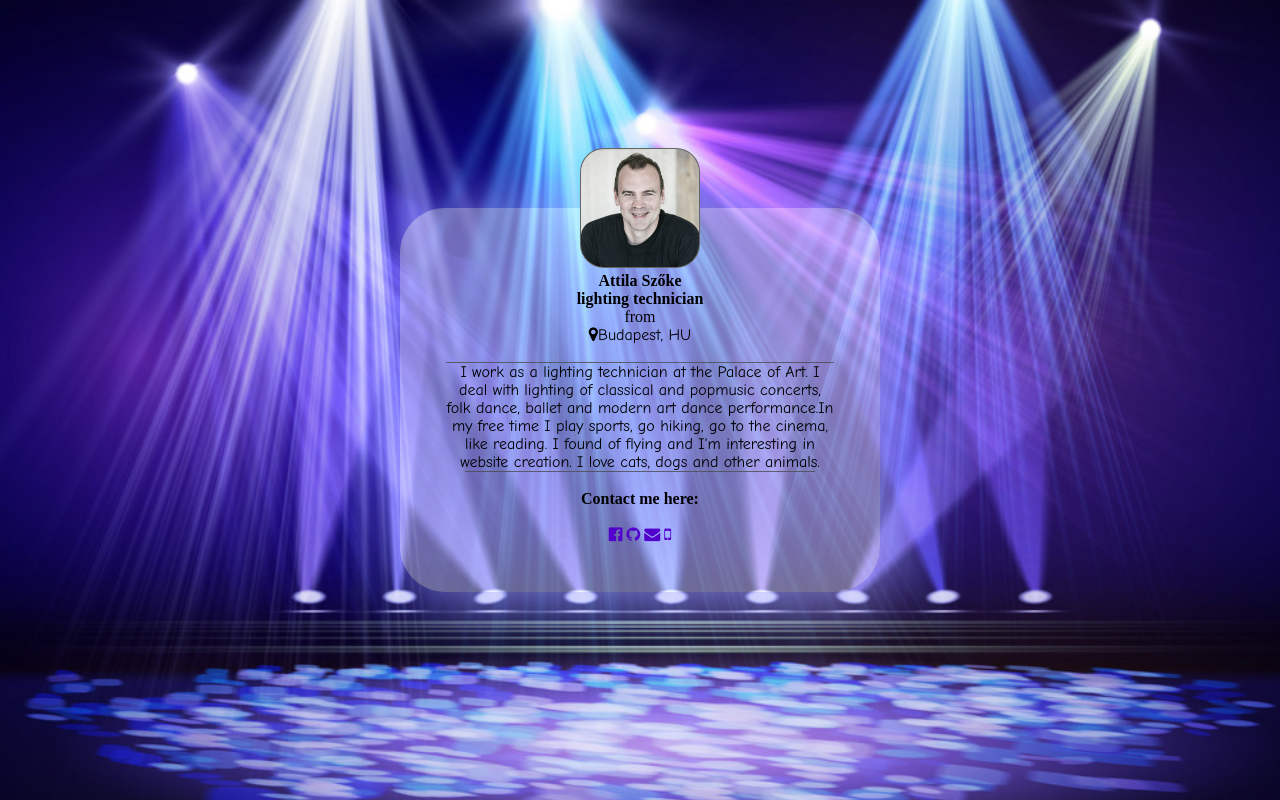
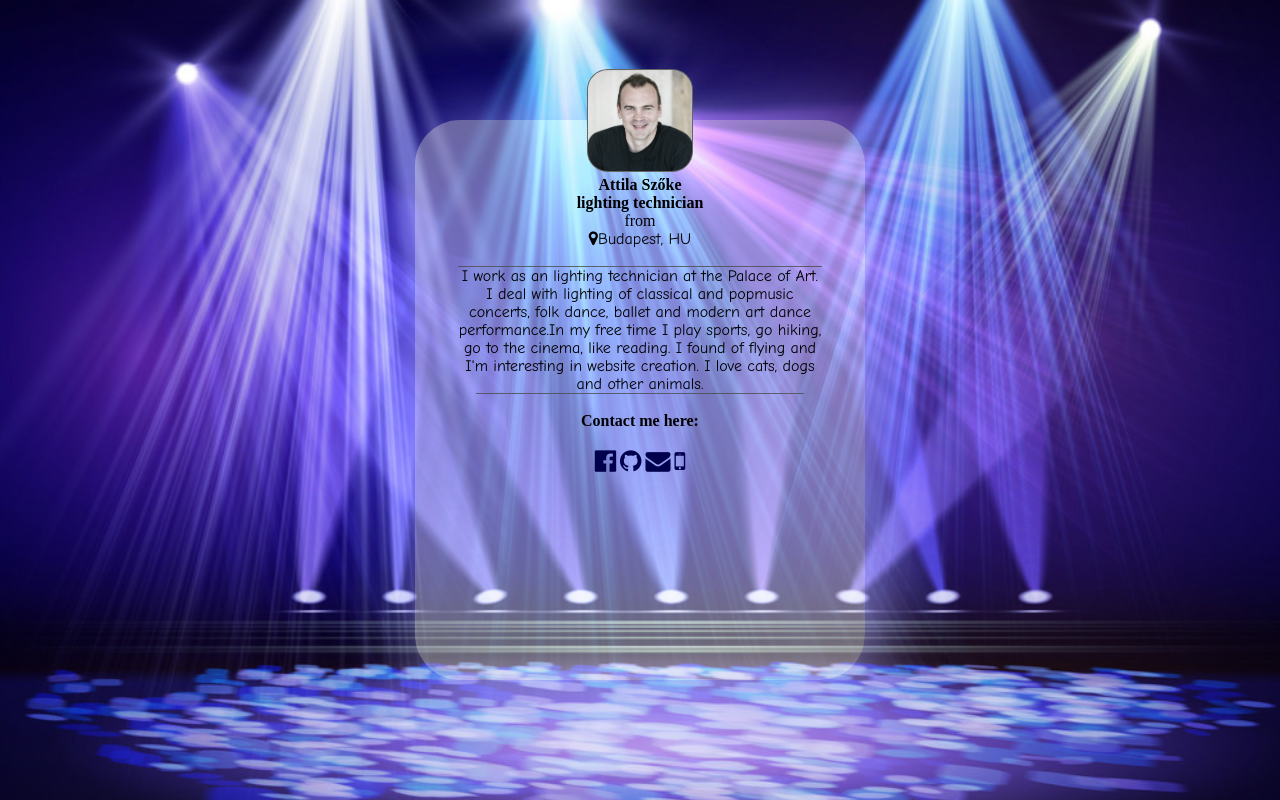
Before and after one commit to 06ATI69/own-card, a plain HTML site: page index.html in a window 1280 px wide. Drawn offline with Linux system fonts and the light colour scheme.

Commit message:
upload the changes and corrected files to GitHub

```diff
--- a/index.html
+++ b/index.html
@@ -23,20 +23,22 @@
       <br>
     <div class="content">
       <p class="abouth">
-      I work as a lighting technician at the Palace of Art. I deal with lighting of classical and popmusic concerts, folk dance, ballet and modern art dance performance.In my free time I play sports, go hiking, go to the cinema, like reading. I found of flying and I'm interesting in website creation. I love cats, dogs and other animals.
+        I work as an lighting technician at the Palace of Art. I deal with lighting of classical and popmusic concerts, folk dance, ballet and modern art dance performance.In my free time I play sports, go hiking, go to the cinema, like reading. I found of flying and I'm interesting in website creation. I love cats, dogs and other animals.</p>
     <section class="links">
       <div class="content">
         <br>
         <h2>Contact me here:</h2>
         <br>
         <ul>
-        <a href="https://facebook.com/?lang=hu" target="_blank"><li><i class="fa fa-facebook-official" aria-hidden="true"></i></li></a>
-        <a href="https://www.github.com" target="_blank"><li><i class="fa fa-github" aria-hidden="true"></i></li></a>
-         <a href="https://www.gmail.com" target="_blank"><li><i class="fa fa-envelope" aria-hidden="true"></i></li></a>
-         <a><li><i class="fa fa-mobile" aria-hidden="true"></i></li></a>
+          <li><a href="https://facebook.com/?lang=hu" target="_blank"><i class="fa fa-facebook-official" aria-hidden="true"></i></a></li>
+          <li><a href="https://www.github.com" target="_blank"><i class="fa fa-github" aria-hidden="true"></i></a></li>
+          <li><a href="https://www.gmail.com" target="_blank"><i class="fa fa-envelope" aria-hidden="true"></i></a></li>
+          <li><a><i class="fa fa-mobile" aria-hidden="true"></i></a></li>
         </ul>
       </div>
      </section>
     </div>
+    </div>
+  </div>
 </body>
 </html>
--- a/own-card.css
+++ b/own-card.css
@@ -22,8 +22,8 @@ body {
   margin: 0 auto;
 }
 img {
-  width: 120px;
-  height: 120px;
+  width: 26%;
+  height: 26%;
   border-radius: 20%;
   padding: 1px;
   background-color: #666;
@@ -40,12 +40,13 @@ img:hover {
   box-shadow: hsla(240, 100%, 85%, .8) 10px 10px 80px;
 }
 .profile-image {
-  margin-top: -60px;
+  margin-top: -12.5%;
 }
 
 /* Pozicionálás */
 .profile-card {
-  width: 480px;
+  width: 35.139%;
+  height: 70%;
   max-width: calc(100vw - 10px);
 }
 /* Contact links */
@@ -56,11 +57,13 @@ ul {
 
 li {
   display: inline;
-}.head, .about {
-  margin-bottom: 10%;
+}
+.head, .about {
+  margin-bottom: 0.732%;
 }
 a {
-  color: #5200cc;
+  color: #00004d;
+  font-size: 1.5625rem;
 }
 p {
   font-family: "Comic Sans MS", cursive, sans-serif;
```
Lines whose indentation alone changed are shown as unchanged.
